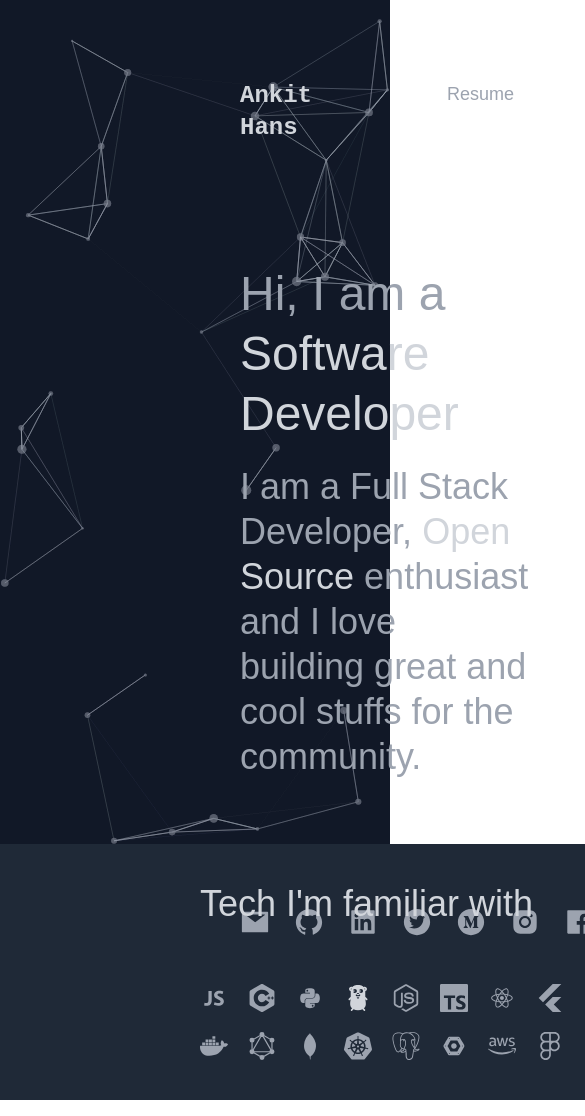
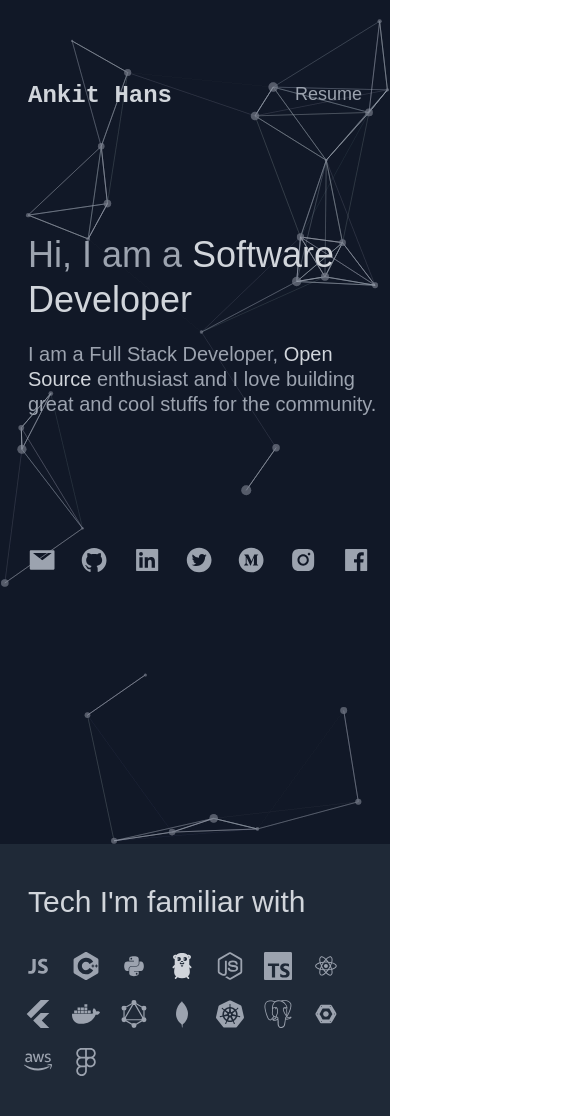
Before and after one commit to ankithans/old-portfolio, a React (Create React App) app: page / in a window 390 px wide. Shown: the top 1116 px of the page, 585 px wide, since content can reach past the window. Built offline with nearby package versions, Linux system fonts and the light colour scheme.

Commit message:
feat: make responsive for mobile

```diff
--- a/package.json
+++ b/package.json
@@ -25,7 +25,7 @@
     "test": "craco test",
     "eject": "react-scripts eject",
     "predeploy": "npm run build",
-    "deploy": "gh-pages -b main -d build"
+    "deploy": "gh-pages -d build"
   },
   "eslintConfig": {
     "extends": [
--- a/src/App.js
+++ b/src/App.js
@@ -4,13 +4,13 @@ import Particles from "react-tsparticles";
 function App() {
   return (
     <div>
-      <div className="h-screen pl-40 pr-40">
+      <div className="h-screen w-screen lg:pl-40 lg:pr-40">
         <Name />
         <Body />
 
         <Social />
       </div>
-      <div className="bg-gray-800 pl-40 pr-40">
+      <div className="bg-gray-800 lg:pl-40 lg:pr-40">
         <Techstack />
       </div>
     </div>
--- a/src/components/Body.js
+++ b/src/components/Body.js
@@ -1,11 +1,11 @@
 export default function Body() {
   return (
     <div>
-      <div className="text-gray-400 text-5xl custom-font body-font pl-20 pt-10 pb-5 leading-tight">
+      <div className="text-gray-400 text-4xl lg:text-5xl custom-font body-font pr-5 pl-7 lg:pl-20 pt-10 pb-5 leading-tight">
         Hi, I am a{" "}
         <span className="text-gray-300 font-medium">Software Developer</span>
       </div>
-      <div className="text-gray-400 text-4xl custom-font body-font pl-20 pr-16  leading-tight">
+      <div className="text-gray-400 text-xl lg:text-4xl custom-font body-font pl-7 pr-3 lg:pl-20  lg:pr-16  leading-tight">
         I am a Full Stack Developer,{" "}
         <span className="text-gray-300 font-medium">Open Source</span>{" "}
         enthusiast and I love building great and cool stuffs for the community.
--- a/src/components/Name.js
+++ b/src/components/Name.js
@@ -3,10 +3,10 @@ import Resume from "../components/Resume";
 export default function name() {
   return (
     <div className="flex flex-row">
-      <div className="text-gray-300 font-sans head-font font-semibold text-2xl pt-20 pb-20 pl-20">
+      <div className="text-gray-300 font-sans head-font font-semibold text-2xl pt-20 pb-20 pl-7 lg:pl-20">
         Ankit Hans
       </div>
-      <div className="flex-1 pr-20">
+      <div className="flex-1 pr-7 lg:p-20">
         <Resume />
       </div>
     </div>
--- a/src/components/Social.js
+++ b/src/components/Social.js
@@ -10,7 +10,7 @@ import {
 
 export default function Social() {
   return (
-    <div className="pl-20 pt-32 flex flex-row space-x-6">
+    <div className="pl-7 pr-5 lg:pl-20 pt-32 flex flex-row space-x-6">
       <AiFillMail className="text-gray-400 text-3xl" />
 
       <AiFillGithub className="text-gray-400 text-3xl" />
--- a/src/components/Techstack.js
+++ b/src/components/Techstack.js
@@ -20,10 +20,10 @@ import GoIcon from "./goicon";
 export default function Techstack() {
   return (
     <div className="pt-10 pb-10">
-      <div className="text-gray-300 text-4xl body-font font-medium pl-10">
+      <div className="text-gray-300 text-3xl lg:text-4xl body-font font-medium pl-7 lg:pl-10">
         Tech I'm familiar with
       </div>
-      <div className="pt-10 flex flex-wrap pl-5 ">
+      <div className="pt-3 lg:pt-10 flex flex-wrap pl-1 pr-3">
         <DiJavascript1 className="text-gray-400 text-5xl pl-5 pt-5" />
         <SiCplusplus className="text-gray-400 text-5xl pl-5 pt-5" />
         <DiPython className="text-gray-400 text-5xl pl-5 pt-5" />
```
